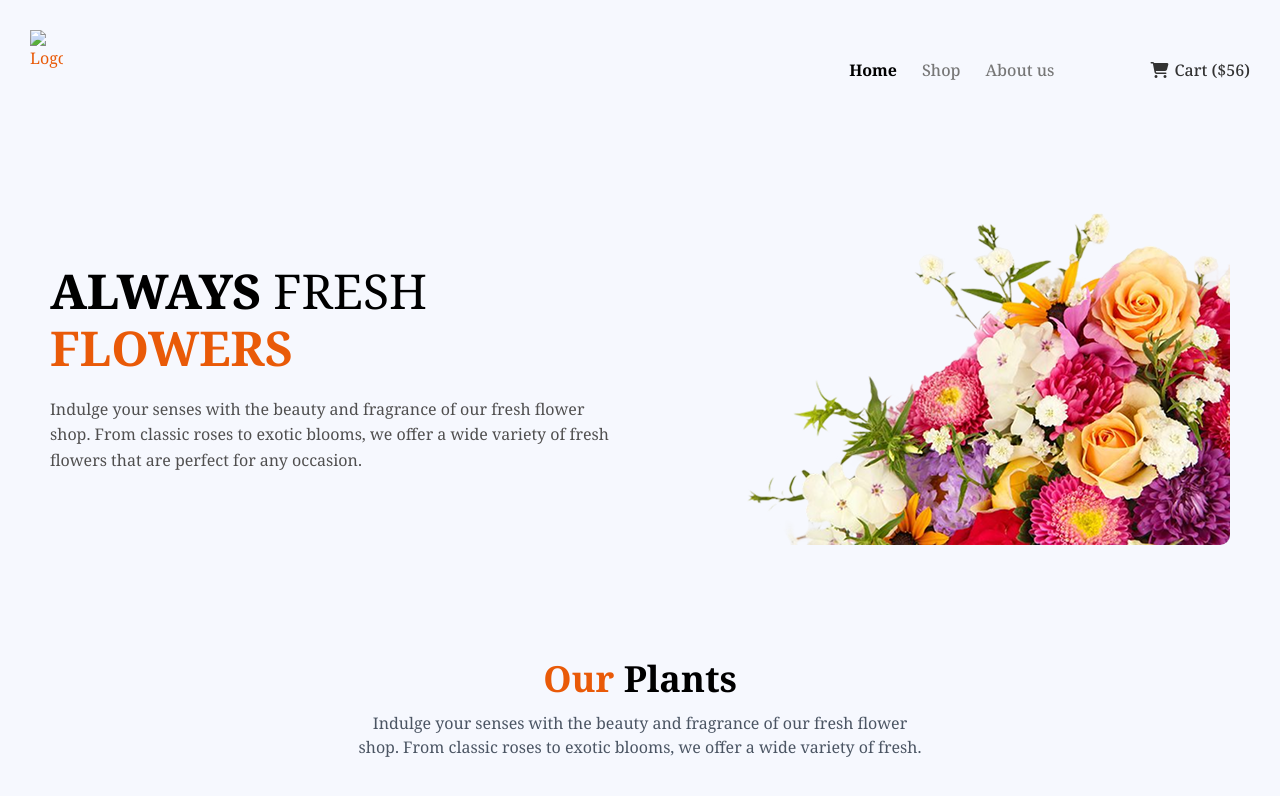
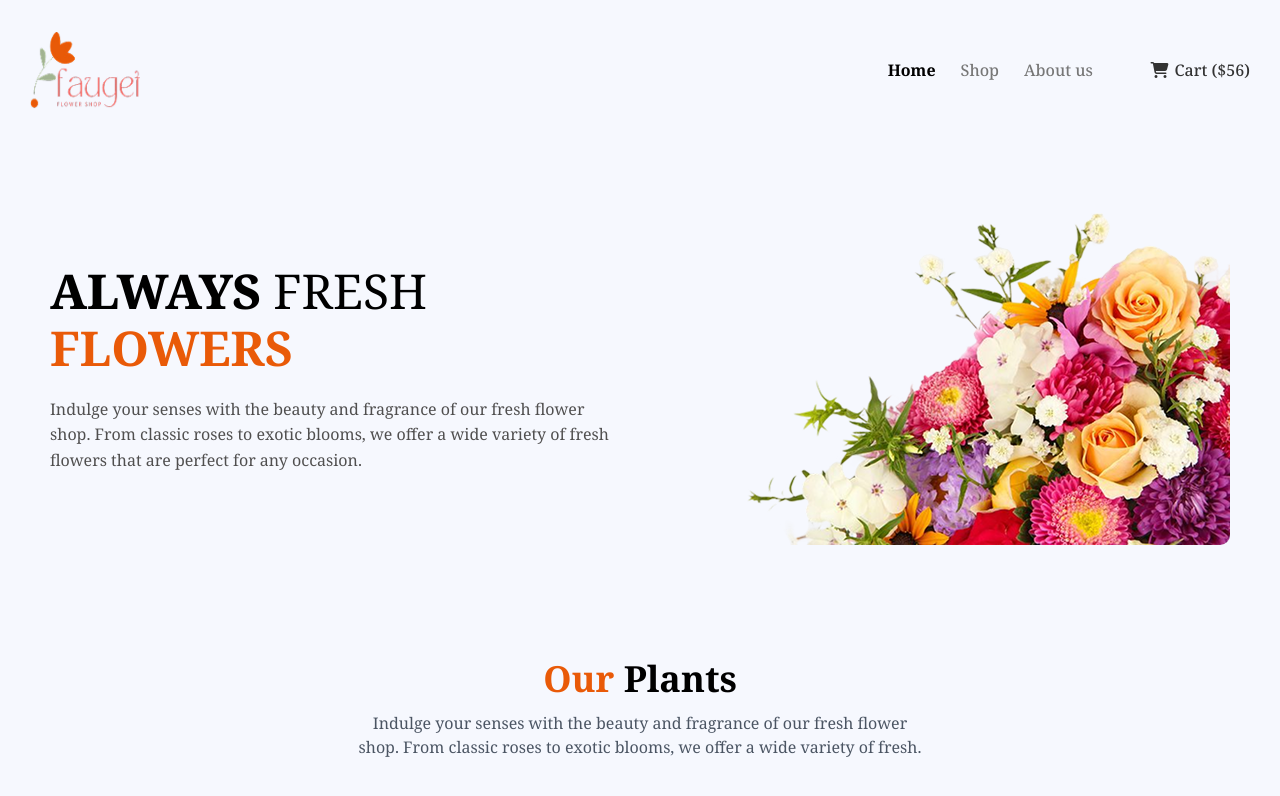
Before and after one commit to amittahasilder/B12-A2, a plain HTML site: page index.html in a window 1280 px wide. Shown: the top 796 px of the page. Drawn offline with nearby package versions, Linux system fonts and the light colour scheme; the site is published under a folder, as on GitHub Pages, so addresses that start at the root find nothing.

Commit message:
Updated index.html

```diff
--- a/index.html
+++ b/index.html
@@ -20,7 +20,7 @@
   <body class="noto-serif">
     <nav class="navbar">
       <div class="logo">
-        <img src="/assets/logo.png" alt="Logo" />
+        <img src="./assets/logo.png" alt="Logo" />
       </div>
       <ul class="nav-links">
         <li><a href="#" class="active hover:text-orange-500">Home</a></li>
```
